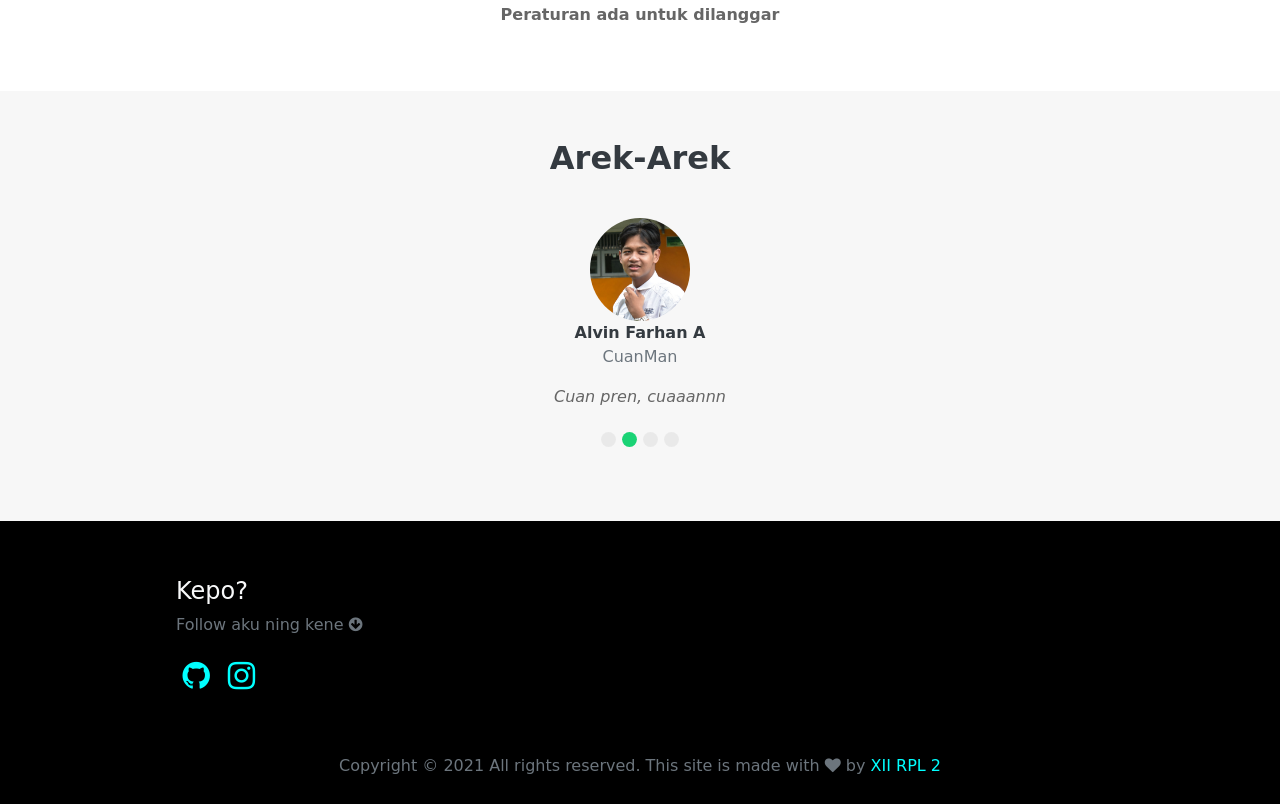
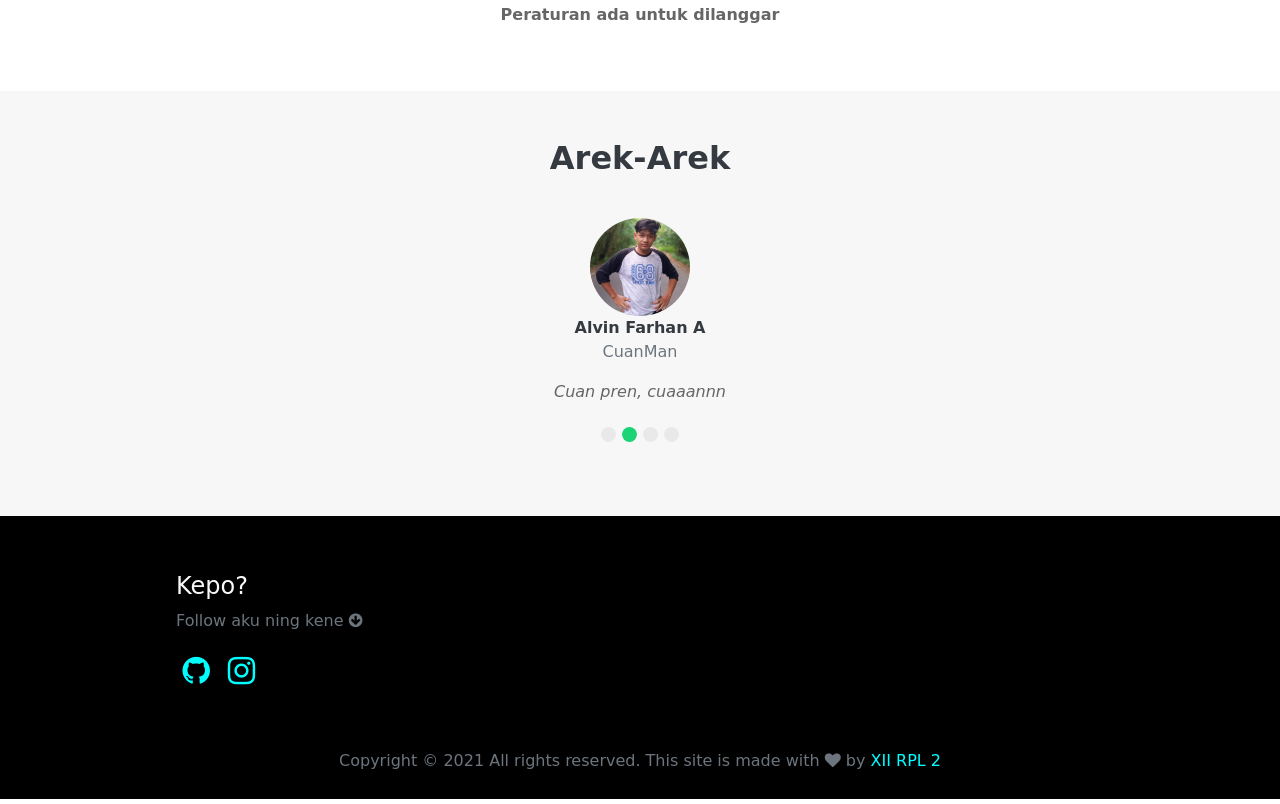
Before and after one commit to syzkii/12RPLMoment, a plain HTML site: page index.html in a window 1280 px wide. Shown: the part 889-1693 px from the top of the page. Drawn offline with nearby package versions, Linux system fonts and the light colour scheme; a web font is replaced by a local one.

Commit message:
photo added

```diff
--- a/index.html
+++ b/index.html
@@ -7,6 +7,7 @@
 	<title>XII RPL 2</title>
 	<link rel="stylesheet" type="text/css" href="assets/font-awesome/css/font-awesome.min.css">
 	<link rel="shortcut icon" type="image/jpg" href="assets/image/haidar.jpg"/>
+	<script type="text/javascript" src="assets/jquery/jquery.min.js"></script>
 
 
 
@@ -177,7 +178,7 @@
 					  </div>
 					  <div class="carousel-item">
 						  <div class="d-block">
-							  <img src="assets/image/alvin1.JPG" class="img-fluid rounded-circle mx-auto d-block">
+							  <img src="assets/image/WhatsApp Image 2021-07-07 at 20.49.19.jpeg" class="img-fluid rounded-circle mx-auto d-block">
 							  <div class="info text-center">
 								  <p>
 									  <span class="font-weight-bold text-dark">Alvin Farhan A</span><br>
@@ -256,7 +257,6 @@
 
     <!-- Optional JavaScript -->
     <!-- jQuery first, then Popper.js, then Bootstrap JS -->
-	<script type="text/javascript" src="assets/jquery/jquery.min.js"></script>
     <script src="https://code.jquery.com/jquery-3.3.1.slim.min.js" integrity="sha384-q8i/X+965DzO0rT7abK41JStQIAqVgRVzpbzo5smXKp4YfRvH+8abtTE1Pi6jizo" crossorigin="anonymous"></script>
     <script src="https://cdnjs.cloudflare.com/ajax/libs/popper.js/1.14.7/umd/popper.min.js" integrity="sha384-UO2eT0CpHqdSJQ6hJty5KVphtPhzWj9WO1clHTMGa3JDZwrnQq4sF86dIHNDz0W1" crossorigin="anonymous"></script>
     <script src="https://stackpath.bootstrapcdn.com/bootstrap/4.3.1/js/bootstrap.min.js" integrity="sha384-JjSmVgyd0p3pXB1rRibZUAYoIIy6OrQ6VrjIEaFf/nJGzIxFDsf4x0xIM+B07jRM" crossorigin="anonymous"></script>
```
Also changed, not shown: assets/image/WhatsApp Image 2021-07-07 at 20.49.19.jpeg (added), assets/image/alvin1.jpg (deleted).
